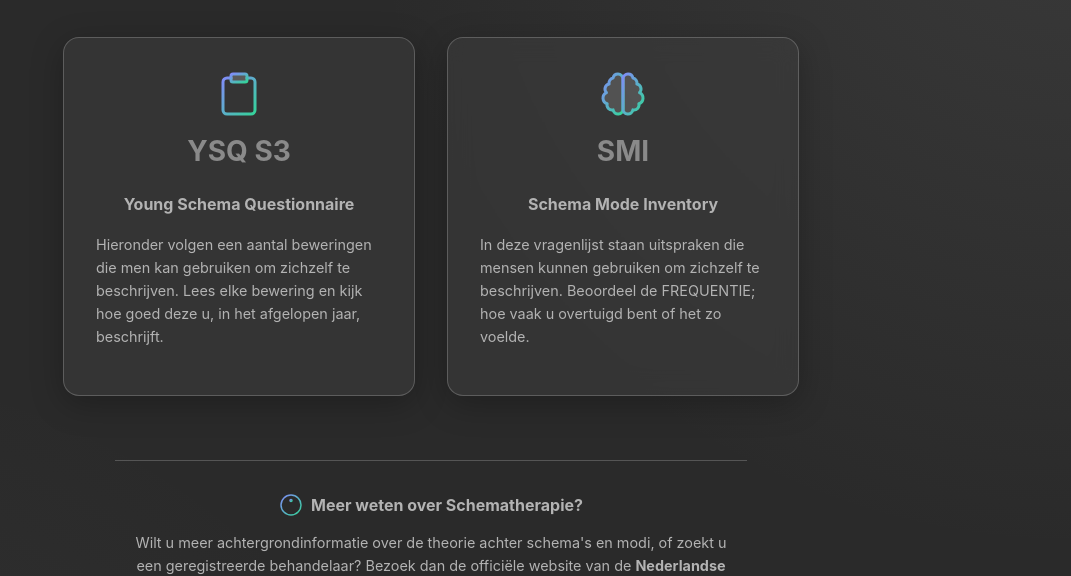
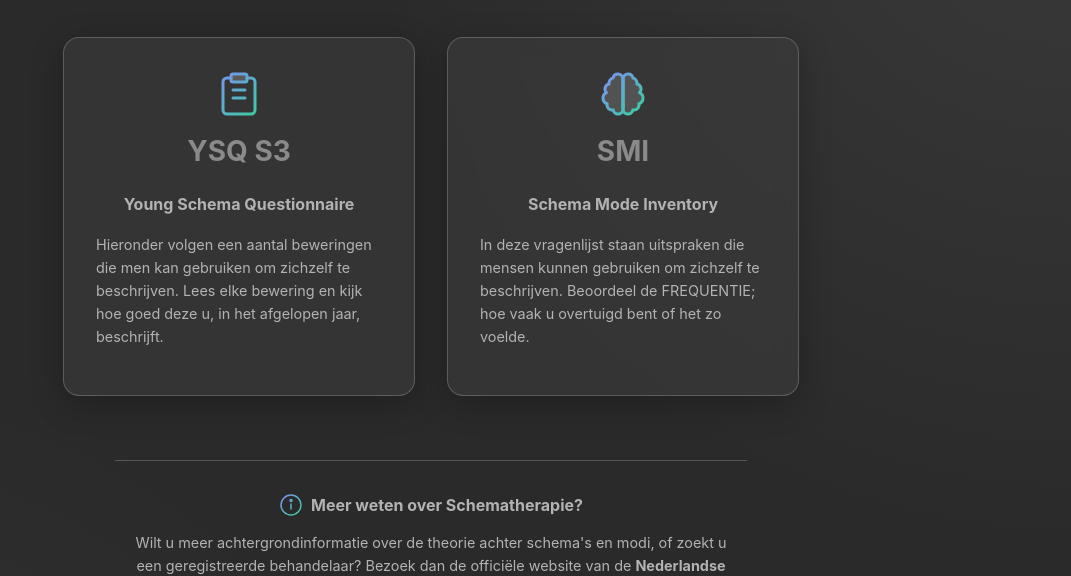
Before and after one commit to radder1972/STA, a React (Vite) app: page / in a window 1280 px wide. Shown: the part 157-733 px from the top of the page, without its empty margins (209-1280 px from the left). Built offline with nearby package versions, Linux system fonts and the light colour scheme.

Commit message:
Fix ontbrekende i in InfoIcon

```diff
--- a/src/components/Icons.jsx
+++ b/src/components/Icons.jsx
@@ -16,7 +16,7 @@ const IconBase = ({ children, size = 24, className = '', strokeWidth = 1.5, colo
     {...rest}
   >
     <defs>
-      <linearGradient id="blueGreenGrad" x1="0%" y1="0%" x2="100%" y2="100%">
+      <linearGradient id="blueGreenGrad" x1="0" y1="0" x2="24" y2="24" gradientUnits="userSpaceOnUse">
         <stop offset="0%" stopColor="#818cf8" />
         <stop offset="100%" stopColor="#34d399" />
       </linearGradient>
```
